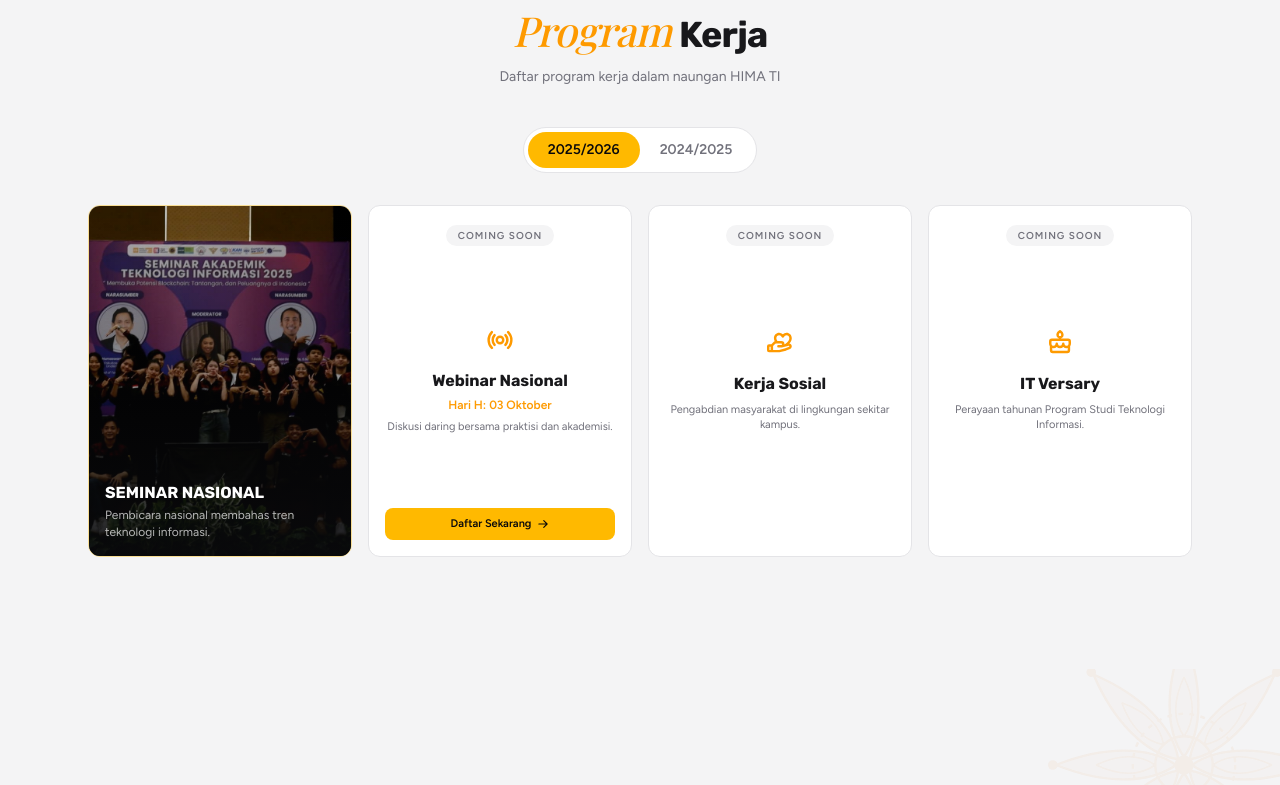
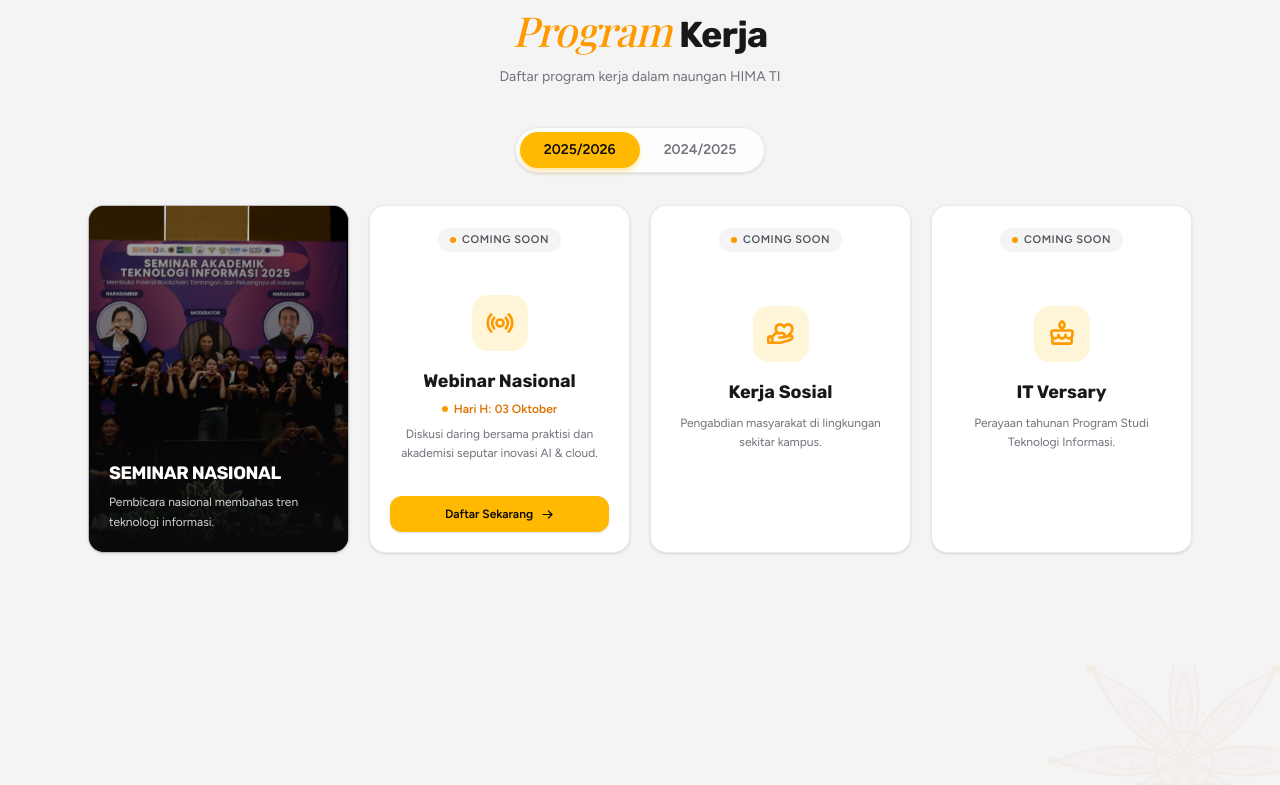
Before and after one commit to kevinazzaky/fungsionaris-hima, a Next.js app: page / in a window 1280 px wide. Shown: the part 1600-2385 px from the top of the page. Built offline with nearby package versions, Linux system fonts and the light colour scheme.

Commit message:
feat(home): polish program kerja tabs interaction

```diff
--- a/src/components/home/program-kerja-tabs.tsx
+++ b/src/components/home/program-kerja-tabs.tsx
@@ -10,7 +10,7 @@ import {
   Microphone,
   ArrowRight,
 } from "@phosphor-icons/react/dist/ssr";
-import { Reveal } from "@/components/ui/reveal";
+import { motion, AnimatePresence } from "motion/react";
 
 const periods = [
   {
@@ -26,7 +26,7 @@ const periods = [
       {
         icon: Broadcast,
         title: "Webinar Nasional",
-        body: "Diskusi daring bersama praktisi dan akademisi.",
+        body: "Diskusi daring bersama praktisi dan akademisi seputar inovasi AI & cloud.",
         image: null,
         date: "03 Oktober",
         gformLink: "https://docs.google.com/forms/d/e/1FAIpQLSe07p0vZgjx1W1NzMpBUGsXfh6TuUE9s6SCmb8aLVM-F8QZnw/viewform",
@@ -83,76 +83,103 @@ export function ProgramKerjaTabs() {
 
   return (
     <div>
+      {/* Sliding Pill Tab Switcher */}
       <div className="flex justify-center">
-        <div className="inline-flex rounded-full border border-zinc-200 bg-white p-1">
-          {periods.map((period) => (
+        <div className="relative inline-flex rounded-full border border-zinc-200/80 bg-white/80 p-1 shadow-sm backdrop-blur-sm">
+          {periods.map((period) => {
+            const isSelected = active === period.key;
+            return (
               <button
                 key={period.key}
                 type="button"
                 onClick={() => setActive(period.key)}
-              aria-pressed={active === period.key}
-              className={`rounded-full px-5 py-2 text-sm font-semibold transition-colors ${
-                active === period.key
-                  ? "bg-amber-400 text-zinc-950"
-                  : "text-zinc-500 hover:text-zinc-900"
+                aria-pressed={isSelected}
+                className={`relative z-10 rounded-full px-6 py-2 text-sm font-semibold transition-colors duration-200 focus-visible:outline-none focus-visible:ring-2 focus-visible:ring-amber-400 ${
+                  isSelected ? "text-zinc-950" : "text-zinc-500 hover:text-zinc-900"
                 }`}
               >
+                {isSelected && (
+                  <motion.span
+                    layoutId="active-period-pill"
+                    transition={{ type: "spring", stiffness: 380, damping: 30 }}
+                    className="absolute inset-0 z-[-1] rounded-full bg-amber-400 shadow-md shadow-amber-400/30"
+                  />
+                )}
                 {period.label}
               </button>
-          ))}
+            );
+          })}
         </div>
       </div>
 
-      <div className="mt-8 grid grid-cols-2 gap-4 sm:grid-cols-4">
+      {/* Animated Card Grid */}
+      <AnimatePresence mode="wait">
+        <motion.div
+          key={active}
+          initial={{ opacity: 0, y: 12 }}
+          animate={{ opacity: 1, y: 0 }}
+          exit={{ opacity: 0, y: -12 }}
+          transition={{ duration: 0.35, ease: [0.16, 1, 0.3, 1] }}
+          className="mt-8 grid grid-cols-1 gap-5 sm:grid-cols-2 lg:grid-cols-4"
+        >
           {current.programs.map((program, i) =>
             program.image ? (
-            <Reveal
+              <motion.div
                 key={program.title}
-              delay={i * 100}
-              className="relative aspect-[3/4] overflow-hidden rounded-xl border border-amber-400/40"
+                initial={{ opacity: 0, y: 16 }}
+                animate={{ opacity: 1, y: 0 }}
+                transition={{ duration: 0.4, delay: i * 0.08, ease: [0.16, 1, 0.3, 1] }}
+                className="group relative aspect-[3/4] overflow-hidden rounded-2xl border border-zinc-200/80 bg-zinc-900 shadow-sm transition-all duration-300 hover:-translate-y-1.5 hover:border-amber-400/60 hover:shadow-xl hover:shadow-amber-500/10"
               >
                 <Image
                   src={program.image}
                   alt={program.title}
                   fill
-                sizes="(min-width: 640px) 25vw, 50vw"
-                className="object-cover"
+                  sizes="(min-width: 1024px) 25vw, (min-width: 640px) 50vw, 100vw"
+                  className="object-cover transition-transform duration-700 ease-out group-hover:scale-105"
                 />
-              <div className="absolute inset-0 bg-gradient-to-t from-zinc-950/95 via-zinc-950/30 to-transparent" />
-              <div className="relative z-10 flex h-full flex-col justify-end p-4">
-                <h3 className="font-heading text-sm font-bold uppercase leading-tight text-white sm:text-base">
+                <div className="absolute inset-0 bg-gradient-to-t from-zinc-950 via-zinc-950/40 to-transparent transition-opacity duration-300 group-hover:opacity-90" />
+                <div className="relative z-10 flex h-full flex-col justify-end p-5">
+                  <h3 className="font-heading text-base font-bold uppercase tracking-tight text-white sm:text-lg">
                     {program.title}
                   </h3>
-                <p className="mt-1 text-xs leading-snug text-white/70">
+                  <p className="mt-1.5 text-xs leading-relaxed text-zinc-300">
                     {program.body}
                   </p>
                 </div>
-            </Reveal>
+              </motion.div>
             ) : (
-            <Reveal
+              <motion.div
                 key={program.title}
-              delay={i * 100}
-              className="relative flex aspect-[3/4] flex-col items-center justify-center overflow-hidden rounded-xl border border-zinc-200 bg-white p-4 text-center"
+                initial={{ opacity: 0, y: 16 }}
+                animate={{ opacity: 1, y: 0 }}
+                transition={{ duration: 0.4, delay: i * 0.08, ease: [0.16, 1, 0.3, 1] }}
+                className="group relative flex aspect-[3/4] flex-col items-center justify-center overflow-hidden rounded-2xl border border-zinc-200/80 bg-white p-6 text-center shadow-sm transition-all duration-300 hover:-translate-y-1.5 hover:border-amber-400/50 hover:shadow-xl hover:shadow-amber-500/10"
               >
-              <div className="absolute top-4">
-                <span className="rounded-full bg-zinc-100 px-3 py-1 text-[10px] font-bold uppercase tracking-widest text-zinc-500">
+                {/* Status Beacon Top */}
+                <div className="absolute top-5">
+                  <span className="inline-flex items-center gap-1.5 rounded-full bg-zinc-100 px-3 py-1 text-[11px] font-bold uppercase tracking-wider text-zinc-600">
+                    <span className="h-1.5 w-1.5 rounded-full bg-amber-500" />
                     Coming Soon
                   </span>
                 </div>
 
-              <program.icon size={26} weight="bold" className="text-amber-500" />
+                <div className="flex h-14 w-14 items-center justify-center rounded-2xl bg-amber-400/15 text-amber-500 transition-transform duration-300 group-hover:scale-110">
+                  <program.icon size={28} weight="bold" />
+                </div>
 
-              <h3 className="font-heading mt-4 text-sm font-bold text-zinc-900 sm:text-base">
+                <h3 className="font-heading mt-4 text-base font-bold text-zinc-900 sm:text-lg">
                   {program.title}
                 </h3>
 
                 {program.date ? (
-                <p className="mt-1 text-xs font-bold text-amber-500">
+                  <p className="mt-1.5 inline-flex items-center gap-1.5 text-xs font-bold text-amber-600">
+                    <span className="h-1.5 w-1.5 rounded-full bg-amber-500" />
                     Hari H: {program.date}
                   </p>
                 ) : null}
 
-              <p className="mt-1.5 text-[11px] leading-snug text-zinc-500">
+                <p className="mt-2 text-xs leading-relaxed text-zinc-500">
                   {program.body}
                 </p>
 
@@ -161,16 +188,17 @@ export function ProgramKerjaTabs() {
                     href={program.gformLink}
                     target="_blank"
                     rel="noopener noreferrer"
-                  className="absolute bottom-4 left-4 right-4 inline-flex items-center justify-center gap-1.5 rounded-lg bg-amber-400 px-3 py-2 text-[11px] font-bold text-zinc-950 transition-colors hover:bg-amber-300"
+                    className="absolute bottom-5 left-5 right-5 inline-flex items-center justify-center gap-2 rounded-xl bg-amber-400 px-4 py-2.5 text-xs font-bold text-zinc-950 shadow-sm transition-all duration-200 hover:bg-amber-300 hover:shadow-md active:scale-95"
                   >
                     Daftar Sekarang
-                  <ArrowRight size={12} weight="bold" />
+                    <ArrowRight size={13} weight="bold" />
                   </a>
                 )}
-            </Reveal>
+              </motion.div>
             ),
           )}
-      </div>
+        </motion.div>
+      </AnimatePresence>
     </div>
   );
 }
```
Lines whose indentation alone changed are shown as unchanged.
